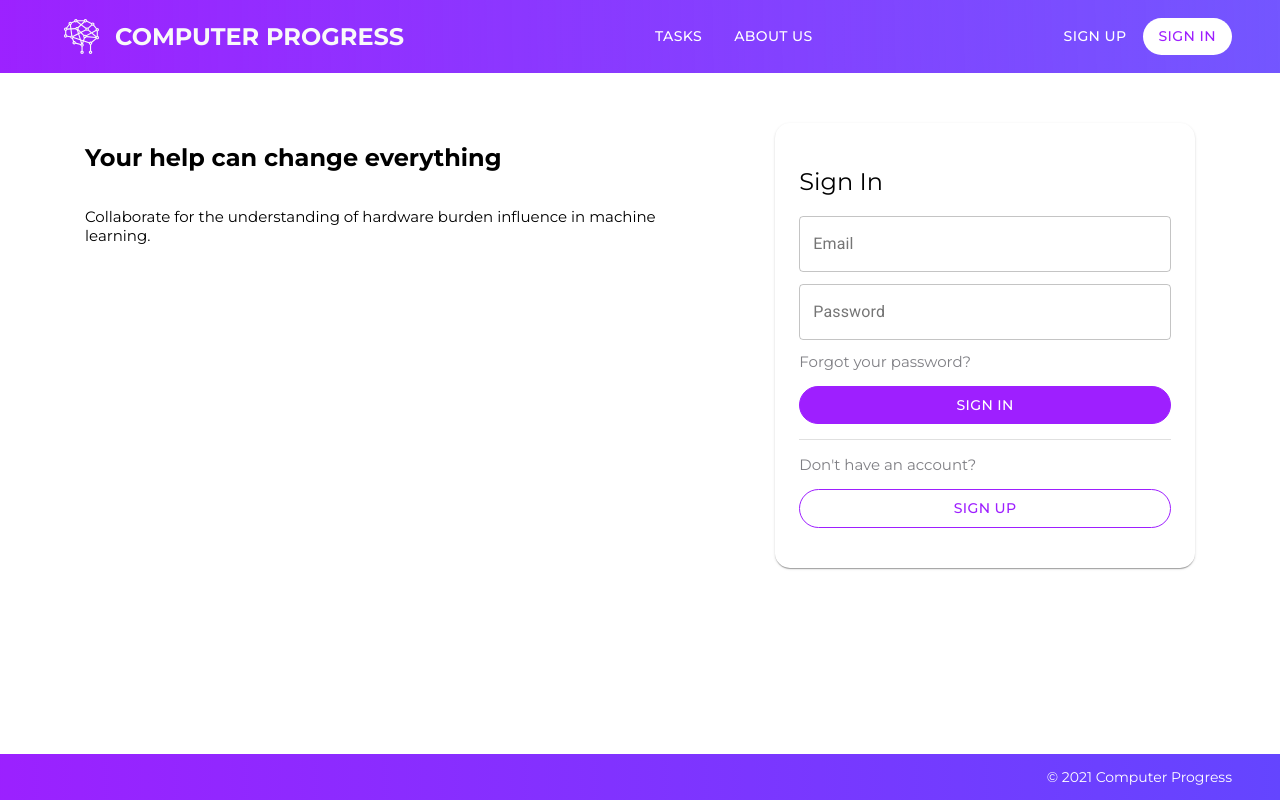
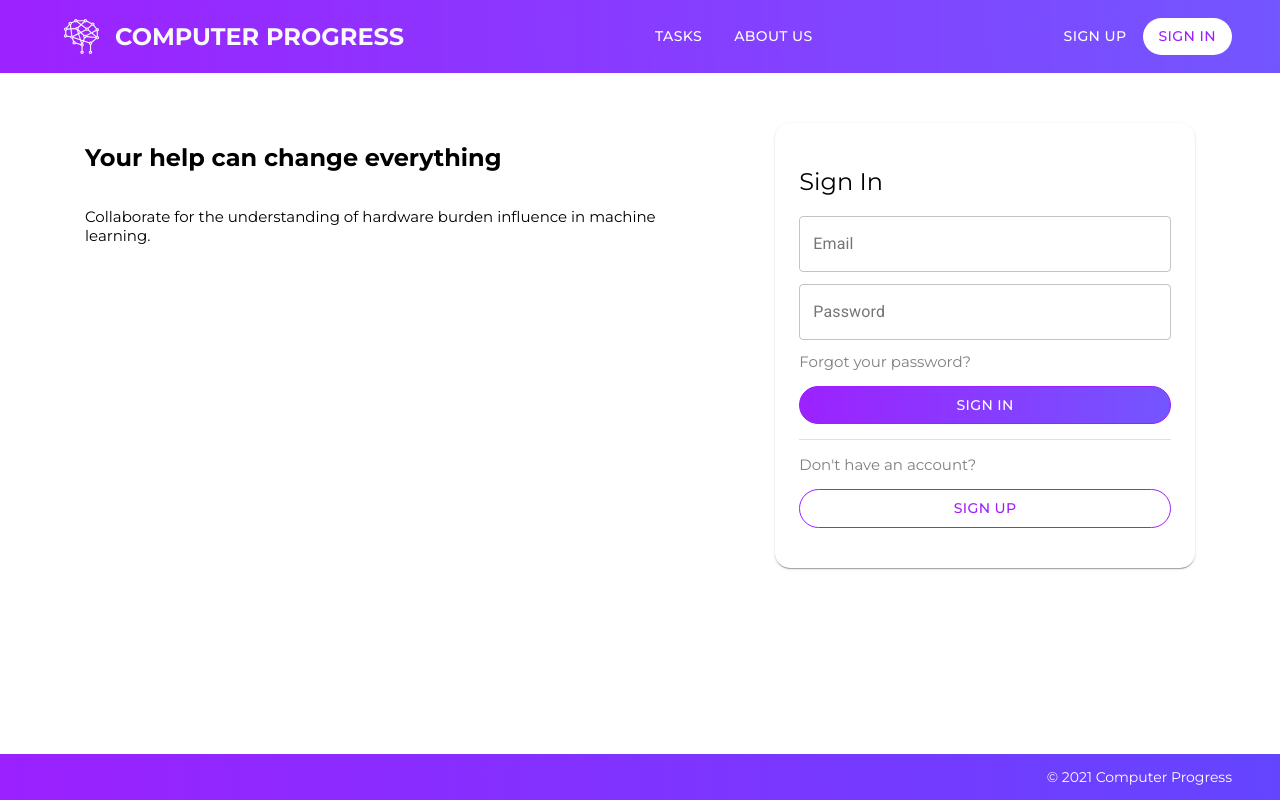
Before and after one commit to Computer-Progress/computerprogress.com, a Next.js app: page /sign_in in a window 1280 px wide. Built offline with nearby package versions, Linux system fonts and the light colour scheme.

Commit message:
Fix signin page button

```diff
--- a/containers/SignIn/styles.js
+++ b/containers/SignIn/styles.js
@@ -54,7 +54,7 @@ export const Question = styled.p`
 export const SignButton = styled(Button)`
   align-self: stretch !important;
   width: 100% !important;
-  background: ${({ variant }) => variant ? 'transparent' : theme.colors.secondary} !important;
+  background: ${({ variant }) => variant ? 'transparent' : 'linear-gradient(268.88deg, rgba(255, 255, 255, 0.1) -7.38%, #9E1FFF 104.79%), #6047FF'} !important;
   color: ${({ variant }) => variant ? theme.colors.secondary : theme.colors.white} !important;
   border: 1px solid ${theme.colors.secondary} !important;
 `;
```
